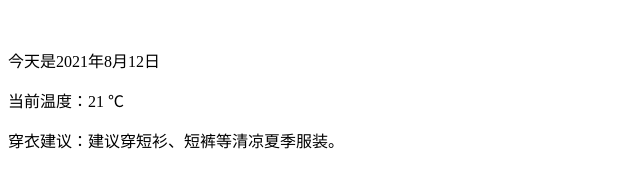
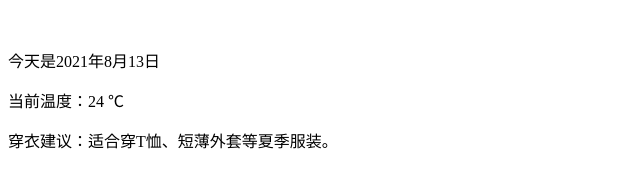
Before and after one commit to wjdnb/github-actions-weather-bot, a website: page index.html in a window 1280 px wide. Shown: the full height of the page, 0-640 px from the left. Drawn offline with Linux system fonts and the light colour scheme.

Commit message:
Deploying to gh-pages from @ Hgwxxdd/github-actions-weather-bot@aea2429bd86be5c978f74d9576fbf4d511fc1861 🚀

```diff
--- a/index.html
+++ b/index.html
@@ -4,8 +4,8 @@
   　　<meta http-equiv="Content-Type" content="text/html; charset=utf-8">
   　</head>
     <body>
-      <p>今天是2021年8月12日</p>
-      <p>当前温度：21 ℃</p>
-      <p>穿衣建议：建议穿短衫、短裤等清凉夏季服装。</p>
+      <p>今天是2021年8月13日</p>
+      <p>当前温度：24 ℃</p>
+      <p>穿衣建议：适合穿T恤、短薄外套等夏季服装。</p>
     </body>
   </html>
```
